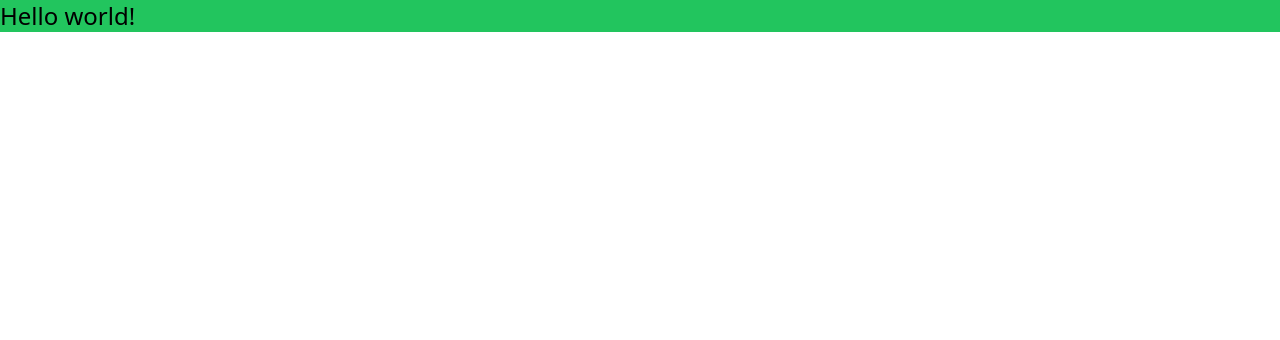
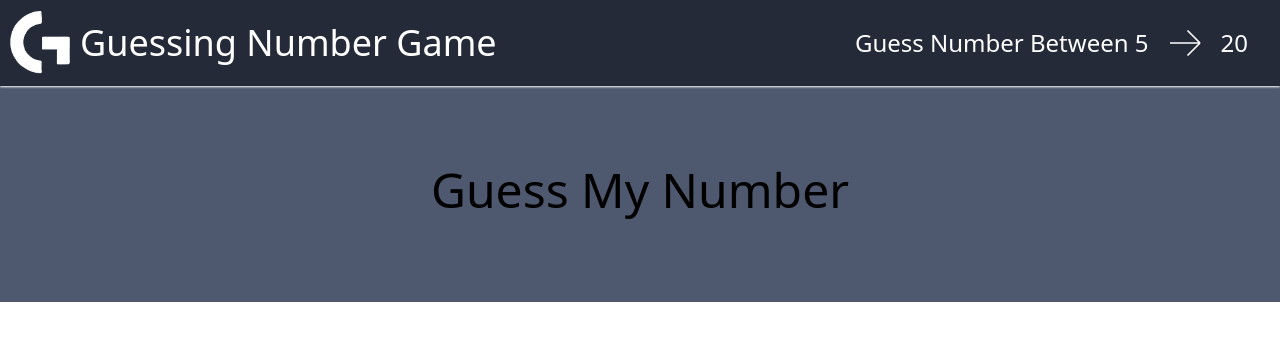
Before and after one commit to isyeddani/JavaScript-Practice-Jonas.io, a website: page Part-9 JavaScript in the Browser DOM and Events Fundamentals/Guess Number/src/index.html in a window 1280 px wide. Drawn offline with Linux system fonts and the light colour scheme.

Commit message:
Styling in Process

```diff
--- a/Part-9 JavaScript in the Browser DOM and Events Fundamentals/Guess Number/src/index.html
+++ b/Part-9 JavaScript in the Browser DOM and Events Fundamentals/Guess Number/src/index.html
@@ -9,8 +9,81 @@
     <title>Document</title>
   </head>
   <body>
-    <div>
-      <h1 class="bg-green-500 text-2xl">Hello world!</h1>
+    <div class="bg-DarkGrey">
+      <header class="bg-Secondary flex justify-between p-2 shadow-White shadow-sm">
+        <div class="flex items-center gap-2">
+          <img src="../G_Logo.png" class="w-16" />
+          <h1 class="text-4xl text-White">Guessing Number Game</h1>
+        </div>
+        <div class="flex p-2 items-center gap-4 text-2xl mx-4 text-White">
+          Guess Number Between 5
+          <div class="w-10">
+            <svg
+              xmlns="http://www.w3.org/2000/svg"
+              fill="none"
+              viewBox="0 0 24 24"
+              strokeWidth="{1.5}"
+              stroke="currentColor"
+              className="w-6 h-6"
+            >
+              <path
+                strokeLinecap="round"
+                strokeLinejoin="round"
+                d="M13.5 4.5L21 12m0 0l-7.5 7.5M21 12H3"
+              />
+            </svg>
+          </div>
+          20
+        </div>
+      </header>
+      <div>
+        <div class="text-5xl mt-20 pb-20 flex items-center justify-center">
+          Guess My Number
+        </div>
+        <div class="bg-white h-2">
+        </div>
+      </div>
     </div>
+    <script src="index.js"></script>
   </body>
 </html>
+
+<!--
+
+  Primary: # F54B64
+  Secondary: #242A38
+  Dark Grey: #4E586E
+  White: #FFFFFF
+ -->
+
+<!--
+  Again Logo
+  <svg xmlns="http://www.w3.org/2000/svg" fill="none" viewBox="0 0 24 24" strokeWidth={1.5} stroke="currentColor" className="w-6 h-6">
+  <path strokeLinecap="round" strokeLinejoin="round" d="M15 15l6-6m0 0l-6-6m6 6H9a6 6 0 000 12h3" />
+</svg>
+
+ -->
+
+<!--
+  Happy
+  <svg xmlns="http://www.w3.org/2000/svg" fill="none" viewBox="0 0 24 24" strokeWidth={1.5} stroke="currentColor" className="w-6 h-6">
+  <path strokeLinecap="round" strokeLinejoin="round" d="M15.182 15.182a4.5 4.5 0 01-6.364 0M21 12a9 9 0 11-18 0 9 9 0 0118 0zM9.75 9.75c0 .414-.168.75-.375.75S9 10.164 9 9.75 9.168 9 9.375 9s.375.336.375.75zm-.375 0h.008v.015h-.008V9.75zm5.625 0c0 .414-.168.75-.375.75s-.375-.336-.375-.75.168-.75.375-.75.375.336.375.75zm-.375 0h.008v.015h-.008V9.75z" />
+</svg>
+
+  -->
+
+<!--
+    Sad
+    <svg xmlns="http://www.w3.org/2000/svg" fill="none" viewBox="0 0 24 24" strokeWidth={1.5} stroke="currentColor" className="w-6 h-6">
+  <path strokeLinecap="round" strokeLinejoin="round" d="M15.182 16.318A4.486 4.486 0 0012.016 15a4.486 4.486 0 00-3.198 1.318M21 12a9 9 0 11-18 0 9 9 0 0118 0zM9.75 9.75c0 .414-.168.75-.375.75S9 10.164 9 9.75 9.168 9 9.375 9s.375.336.375.75zm-.375 0h.008v.015h-.008V9.75zm5.625 0c0 .414-.168.75-.375.75s-.375-.336-.375-.75.168-.75.375-.75.375.336.375.75zm-.375 0h.008v.015h-.008V9.75z" />
+</svg>
+
+   -->
+
+<!--
+    Score
+    <svg xmlns="http://www.w3.org/2000/svg" fill="none" viewBox="0 0 24 24" strokeWidth={1.5} stroke="currentColor" className="w-6 h-6">
+  <path strokeLinecap="round" strokeLinejoin="round" d="M11.48 3.499a.562.562 0 011.04 0l2.125 5.111a.563.563 0 00.475.345l5.518.442c.499.04.701.663.321.988l-4.204 3.602a.563.563 0 00-.182.557l1.285 5.385a.562.562 0 01-.84.61l-4.725-2.885a.563.563 0 00-.586 0L6.982 20.54a.562.562 0 01-.84-.61l1.285-5.386a.562.562 0 00-.182-.557l-4.204-3.602a.563.563 0 01.321-.988l5.518-.442a.563.563 0 00.475-.345L11.48 3.5z" />
+</svg>
+
+    -->
--- a/Part-9 JavaScript in the Browser DOM and Events Fundamentals/Guess Number/tailwind.config.js
+++ b/Part-9 JavaScript in the Browser DOM and Events Fundamentals/Guess Number/tailwind.config.js
@@ -2,6 +2,12 @@
 module.exports = {
   content: ["./src/*.{html,js}"],
   theme: {
+    colors: {
+      Primary: "#EE5921",
+      Secondary: "#242A38",
+      DarkGrey: "#4E586E",
+      White: "#FFFFFF",
+    },
     extend: {},
   },
   plugins: [],
```
Also changed, not shown: Part-9 JavaScript in the Browser DOM and Events Fundamentals/Guess Number/G_Logo.png (added), Part-9 JavaScript in the Browser DOM and Events Fundamentals/Guess Number/dist/style.css, Part-9 JavaScript in the Browser DOM and Events Fundamentals/Guess Number/src/index.js (added).
